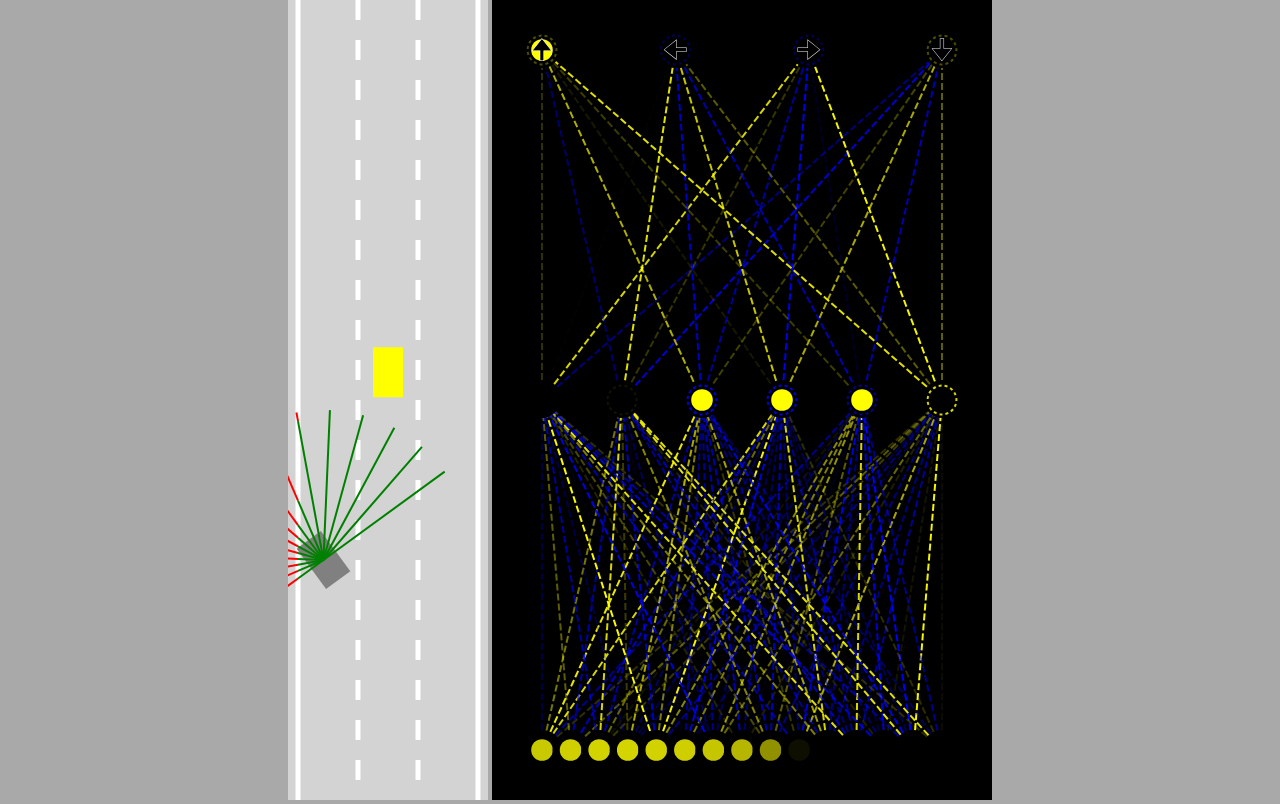
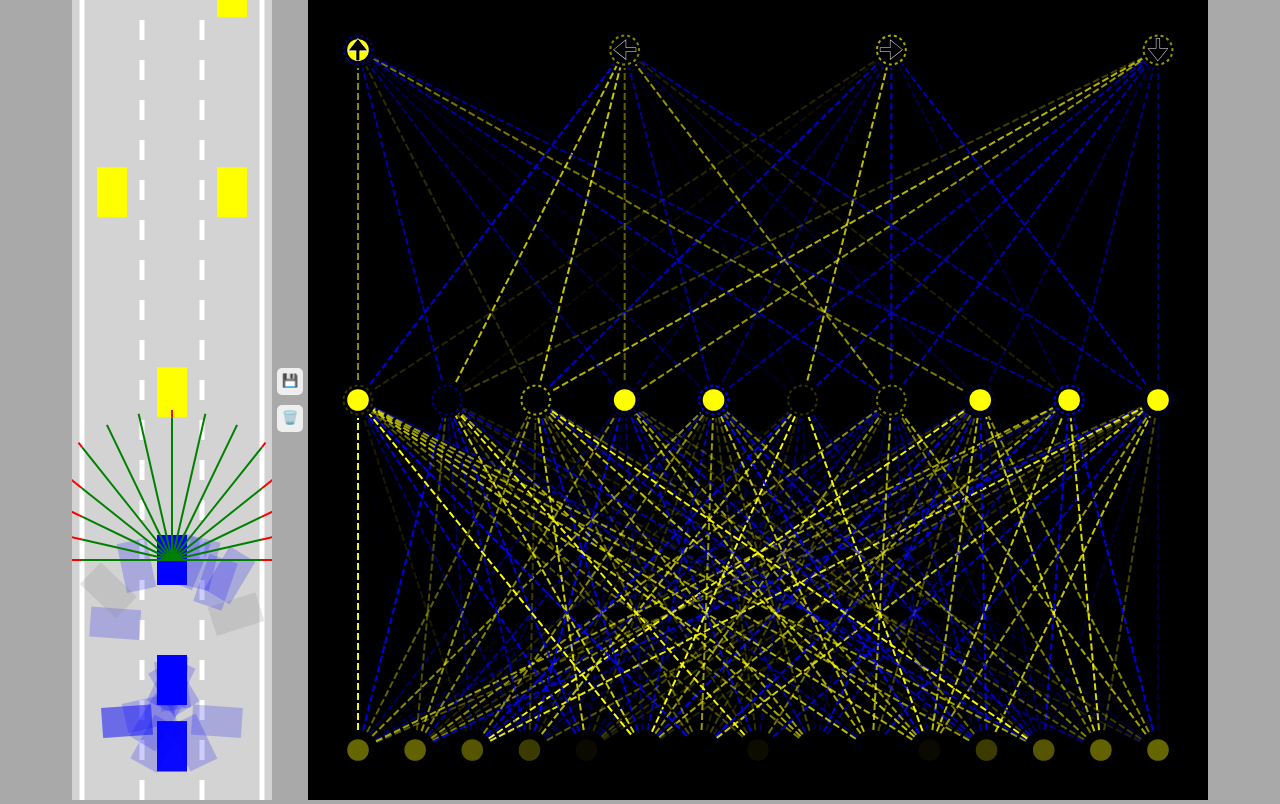
Before and after one commit to SmoothieDevs/Self-Driving-Car, a plain HTML site: page index.html in a window 1280 px wide. Drawn offline with Linux system fonts and the light colour scheme; animation ran at ten frames a second.

Commit message:
Generative and mutation

```diff
--- a/Car.js
+++ b/Car.js
@@ -15,7 +15,7 @@ class Car {
 
         if (type != 'DUMMY') {
             this.sensor = new Sensor(this);
-            this.brain = new NeuralNetwork([this.sensor.rayCount, 6, 4]);
+            this.brain = new NeuralNetwork([this.sensor.rayCount, 10, 4]);
         }
 
         this.controls = new Controls(type);
@@ -119,7 +119,7 @@ class Car {
         this.y -= Math.cos(this.angle) * this.speed;
     }
 
-    draw(ctx,color) {
+    draw(ctx,color,drawSensors = false) {
         ctx.fillStyle = this.damaged ? 'grey' : color;
         ctx.beginPath();
         ctx.moveTo(this.polygon[0].x, this.polygon[0].y);
@@ -127,6 +127,6 @@ class Car {
             ctx.lineTo(this.polygon[i].x, this.polygon[i].y);
         }
         ctx.fill();
-        if (this.sensor) this.sensor.draw(ctx);
+        if (this.sensor && drawSensors) this.sensor.draw(ctx);
     }
 }
--- a/index.html
+++ b/index.html
@@ -8,6 +8,10 @@
     </head>
     <body>
         <canvas id="carCanvas"></canvas>
+        <div id="verticalButtons">
+            <button onclick="saveBestCar()">💾</button>
+            <button onclick="discardBestCar()">🗑️</button>
+        </div>
         <canvas id="networkCanvas"></canvas>
         <script src="utils.js"></script>
         <script src="Visualizer.js"></script>
--- a/main.js
+++ b/main.js
@@ -1,38 +1,87 @@
 const carCanvas = document.getElementById('carCanvas');
 carCanvas.width = 200;
 const networkCanvas = document.getElementById('networkCanvas');
-networkCanvas.width = 500;
+networkCanvas.width = 900;
 
 const carCtx = carCanvas.getContext('2d');
 const networkCtx = networkCanvas.getContext('2d');
-const road = new Road(carCanvas.width/2,carCanvas.width*0.9,3);
-const car = new Car(road.getLaneCenter(1),100,30,50,'AI');
+const road = new Road(carCanvas.width / 2, carCanvas.width * 0.9, 3);
+
+const N = 100;
+const cars = generateCars(N);
+let bestCar = cars[0];
+if(localStorage.getItem('bestBrain')) {
+    for(let i = 0; i < cars.length; i++) {
+        cars[i].brain = JSON.parse(localStorage.getItem('bestBrain'));
+        if(i != 0) {
+            NeuralNetwork.mutate(cars[i].brain,0.1);
+        }
+    }
+
+}
+
 const traffics = [
-    new Car(road.getLaneCenter(1),-100,30,50,'DUMMY',2),
+    new Car(road.getLaneCenter(1), -100, 30, 50, 'DUMMY', 2),
+    new Car(road.getLaneCenter(0), -300, 30, 50, 'DUMMY', 2),
+    new Car(road.getLaneCenter(2), -300, 30, 50, 'DUMMY', 2),
+    new Car(road.getLaneCenter(2), -500, 30, 50, 'DUMMY', 2),
+    new Car(road.getLaneCenter(1), -550, 30, 50, 'DUMMY', 2),
+    new Car(road.getLaneCenter(0), -720, 30, 50, 'DUMMY', 2),
+    new Car(road.getLaneCenter(1), -730, 30, 50, 'DUMMY', 2),
+    new Car(road.getLaneCenter(2), -950, 30, 50, 'DUMMY', 2),
+    new Car(road.getLaneCenter(0), -1020, 30, 50, 'DUMMY', 2),
+    new Car(road.getLaneCenter(1), -1130, 30, 50, 'DUMMY', 2),
+    new Car(road.getLaneCenter(0), -1150, 30, 50, 'DUMMY', 2),
 ];
 
 animate();
 
-function animate(time){
-    for(let i = 0; i < traffics.length; i++) {
-        traffics[i].update(road.borders,[]);
+function saveBestCar() {
+    localStorage.setItem('bestBrain', JSON.stringify(bestCar.brain));
+}
+
+function discardBestCar() {
+    localStorage.removeItem('bestBrain');
+}
+
+function generateCars(n) {
+    const cars = [];
+    for (let i = 0; i < n; i++) {
+        cars.push(new Car(road.getLaneCenter(1), 100, 30, 50, 'AI'));
     }
-    car.update(road.borders,traffics);
+    return cars;
+}
+
+function animate(time) {
+    for (let i = 0; i < traffics.length; i++) {
+        traffics[i].update(road.borders, []);
+    }
+    for (let i = 0; i < cars.length; i++) {
+        cars[i].update(road.borders, traffics);
+    }
+
+    bestCar = cars.find(c => c.y == Math.min(...cars.map(c => c.y))); // Create a new array with all the car's y values and find the minimum
+
+
     carCanvas.height = window.innerHeight;
     networkCanvas.height = window.innerHeight;
 
     carCtx.save();
+    carCtx.translate(0, -bestCar.y + carCanvas.height * 0.7); // Camera follows car
 
-    carCtx.translate(0,-car.y+carCanvas.height*0.7); // Camera follows car
     road.draw(carCtx);
-    for(let i = 0; i < traffics.length; i++) {
-        traffics[i].draw(carCtx,"yellow");
+    for (let i = 0; i < traffics.length; i++) {
+        traffics[i].draw(carCtx, "yellow");
     }
-    car.draw(carCtx,"blue");
-
+    carCtx.globalAlpha = 0.2;
+    for (let i = 0; i < cars.length; i++) {
+        cars[i].draw(carCtx, "blue");
+    }
+    carCtx.globalAlpha = 1;
+    bestCar.draw(carCtx, "blue", true);
     carCtx.restore();
 
-    networkCtx.lineDashOffset = -time/50;
-    Visualizer.drawNetwork(networkCtx,car.brain);
+    networkCtx.lineDashOffset = -time / 50;
+    Visualizer.drawNetwork(networkCtx, bestCar.brain);
     requestAnimationFrame(animate);
 }
--- a/network.js
+++ b/network.js
@@ -12,6 +12,19 @@ class NeuralNetwork{
             outputs = Level.feedForward(outputs,network.levels[i]);
         }
         return outputs;
+    }
+
+    static mutate(network,amount=1){
+        network.levels.forEach(level=>{
+            for(let i=0;i<level.biasses.length;i++){
+                level.biasses[i] = lerp(level.biasses[i],Math.random()*2-1,amount);
+            }
+            for(let i=0;i<level.weights.length;i++){
+                for(let j=0;j<level.weights[i].length;j++){
+                    level.weights[i][j] = lerp(level.weights[i][j],Math.random()*2-1,amount);
+                }
+            }
+        });
     }
 }
 
--- a/style.css
+++ b/style.css
@@ -6,10 +6,10 @@ body{
     padding: 0;
     font-family: 'Roboto', sans-serif;
     background-color: darkgray;
-    text-align: center;
     overflow: hidden;
-    width: 100%;
-    height: 100%;
+    display: flex;
+    justify-content: center;
+    align-items: center;
 }
 #carCanvas{
     background-color: lightgray;
@@ -17,3 +17,18 @@ body{
 #networkCanvas{
     background-color: black;
 }
+#verticalButtons{
+    display: flex;
+    flex-direction: column;
+}
+
+button{
+    border: none;
+    border-radius: 5px;
+    padding: 5px 5px 7px 5px;
+    margin: 5px;
+    cursor: pointer;
+}
+button:hover{
+    background-color: blue;
+}
```
